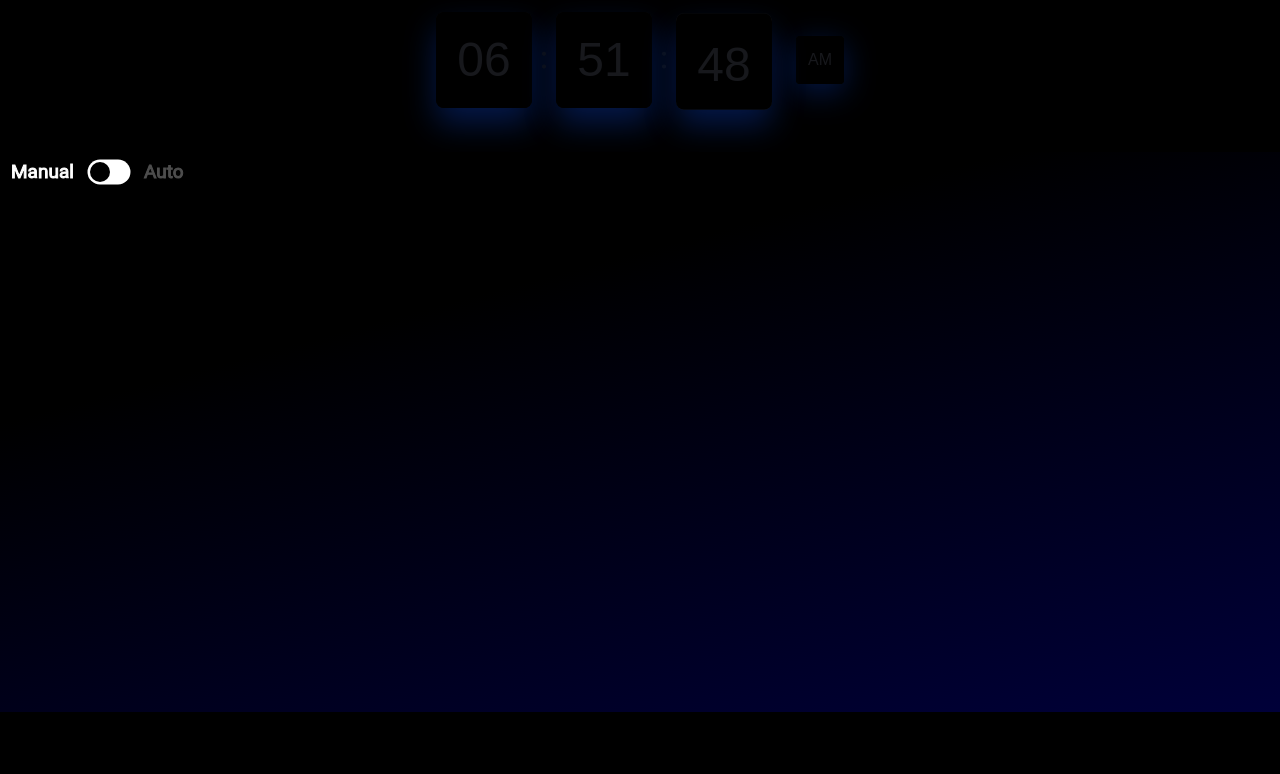
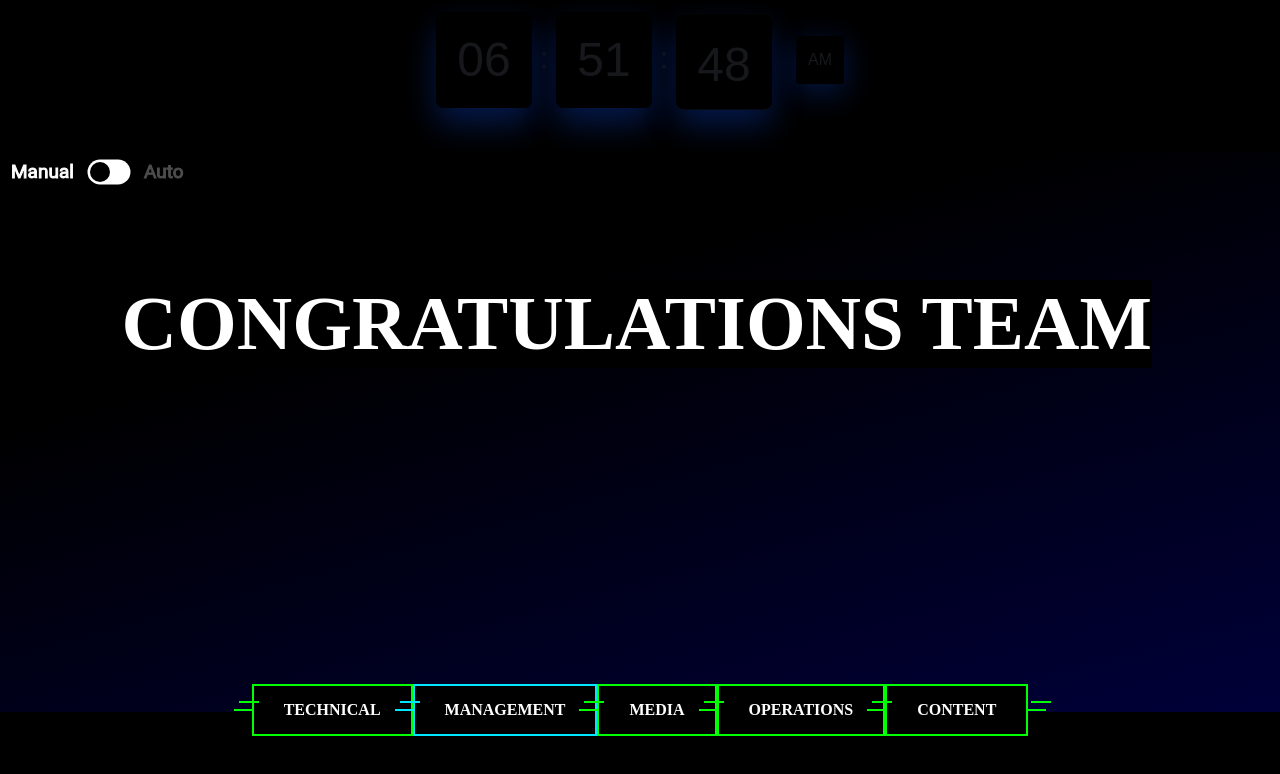
Before and after one commit to lugvitc/troops, a plain HTML site: page index.html in a window 1280 px wide. Drawn offline with nearby package versions, Linux system fonts and the light colour scheme.

Commit message:
added neon energy buttons

```diff
--- a/index.html
+++ b/index.html
@@ -68,7 +68,6 @@ hidePreloader();
 </div>
 	</div>
 
-	<!--<div class="bg-celeb"></div>-->
 	<svg stroke="#fff" stroke-linecap="round">
   <g class="stage">
     <rect width="100%" height="100%" fill="rgba(0,0,0,0)" stroke="none"/>
@@ -82,6 +81,16 @@ hidePreloader();
 </svg>
 <script src="celebration.js"></script>
 <script src="gsap.min.js"></script>
+<div class="welcomeText">
+		<h1>CONGRATULATIONS TEAM</h1>
+	</div>
+	<div class="dept-buttons">
+		<a href="#"><span>Technical</span></a>
+		<a href="#"><span>Management</span></a>
+		<a href="#"><span>Media</span></a>
+		<a href="#"><span>Operations</span></a>
+		<a href="#"><span>Content</span></a>
+	</div>
 </div>
 
 </body>
--- a/static/css/style.css
+++ b/static/css/style.css
@@ -56,6 +56,99 @@
 	transition:
 		background-color var(--trans-dur),
 		color var(--trans-dur);
+}
+
+.welcomeText {
+	color: white;
+	position: absolute;
+	text-align: center;
+	top:35vh;
+	right: 10vw;
+	font-size: 3vw;
+	background-color: blue;
+}
+
+.dept-buttons {
+	display: flex;
+	justify-content: center;
+	align-items: center;
+	flex-wrap: wrap;
+}
+
+.dept-buttons a {
+	position: relative;
+	display: inline-block;
+	padding: 15px 30px;
+	border: 2px solid #0f0;
+	text-transform: uppercase;
+	font-weight: 600;
+	text-decoration: none;
+	color: #fff;
+	-webkit-box-reflect: below 0px linear-gradient(transparent #0002);
+	transition: 0.5s;
+	transition-delay: 0s;
+}
+
+.dept-buttons a:hover {
+	transition-delay: 0.4s;
+	color: #000;
+	box-shadow: 0 0 10px #0f0,
+	0 0 20px #0f0,
+	0 0 40px #0f0,
+	0 0 80px #0f0,
+	0 0 160px #0f0;
+}
+
+.dept-buttons a:nth-child(2) {
+	filter: hue-rotate(80deg);
+}
+
+.dept-buttons a::before {
+	content: '';
+	position: absolute;
+	left: -20px;
+	top: 50%;
+	transform: translateY(-50%);
+	width: 20px;
+	height: 2px;
+	background: #0f0;
+	box-shadow: 5px -8px 0 #0f0;
+	            5px 8px 0 #0f0;
+	transition: width 0.5s, left 0.5s, height 0.5s, box-shadow 0.5s;
+	transition-delay: 0.3s,0.1s,0s,0s;
+}
+
+.dept-buttons a:hover::before {
+	width: 60%;
+	height: 100%;
+	left: -2px;
+	box-shadow: 5px 0 0 #0f0;
+		    5px 0 0 #0f0;
+	/*transition-delay: 0s,0s,0.5s,1s;*/
+}
+
+.dept-buttons a::after {
+	content: '';
+	position: absolute;
+	right: -20px;
+	top: 50%;
+	transform: translateY(-50%);
+	width: 20px;
+	height: 2px;
+	background: #0f0;
+	box-shadow: 5px -8px 0 #0f0;
+	            5px 8px 0 #0f0;
+	transition: width 0.5s, left 0.5s, height 0.5s, box-shadow 0.5s;
+	transition-delay: 0.3s,0.1s,0s,0s;
+}
+
+.dept-buttons a:hover::after {
+	width: 60%;
+	height: 100%;
+	right: -2px;
+	box-shadow: 5px 0 0 #0f0;
+		    5px 0 0 #0f0;
+	/*transition-delay: 0s,0s,0.5s,1s;*/
 }
 
 .clock {
@@ -150,14 +243,6 @@ svg{
   background: linear-gradient(165deg, black 30%, darkblue 200%);
 }
 
-/*body {
-  background:#000;
-}
-
-.bg-celeb {
-  background: linear-gradient(165deg, black 30%, darkblue 200%);
-}*/
-
 /* Dark theme */
 @media (prefers-color-scheme: dark) {
 	:root {
```
